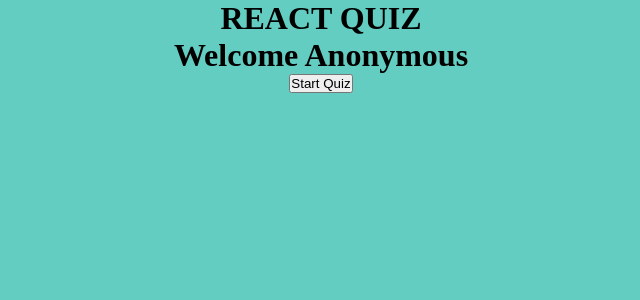
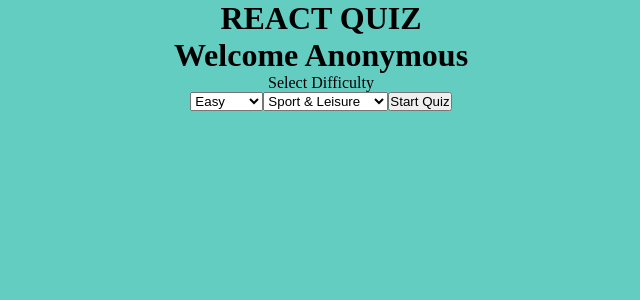
Before and after one commit to TheFullStackFred/fredrikstromberg-testing_typescipt-quiz_app, a React (Create React App) app: page /Quiz in a window 1280 px wide. Shown: the top 300 px of the page, without its empty margins (319-959 px from the left). Built offline with nearby package versions, Linux system fonts and the light colour scheme.

Commit message:
Something

```diff
--- a/src/components/QuestionCard.tsx
+++ b/src/components/QuestionCard.tsx
@@ -8,6 +8,7 @@ type Props = {
   questionNumber: number
   totalQuestions: number
 }
+
 export const QuestionCard = ({
   question,
   answers,
--- /dev/null
+++ b/src/constants/constants.ts
@@ -0,0 +1,35 @@
+const difficulties = ['easy', 'medium', 'hard']
+const shuffledDifficulties = Math.floor(Math.random() * difficulties.length)
+
+export const difficultiesOptions = [
+  { backendName: 'easy', displayName: 'Easy' },
+  { backendName: 'medium', displayName: 'Medium' },
+  { backendName: 'hard', displayName: 'Hard' },
+  { backendName: difficulties[shuffledDifficulties], displayName: 'Random' }
+]
+
+const categories = [
+  'arts_and_literature',
+  'film_and_tv',
+  'food_and_drink',
+  'general_knowledge',
+  'geography',
+  'history',
+  'music',
+  'science',
+  'society_and_culture',
+  'sport_and_leisure'
+]
+
+export const categoriesOptions = [
+  { backendName: 'Arts & Literature', displayName: 'Arts & Literature' },
+  { backendName: 'Film & TV', displayName: 'Film & TV' },
+  { backendName: 'Food & Drink', displayName: 'Food & Drink' },
+  { backendName: 'General Knowledge', displayName: 'General Knowledge' },
+  { backendName: 'Geography', displayName: 'Geography' },
+  { backendName: 'History', displayName: 'History' },
+  { backendName: 'Music', displayName: 'Music' },
+  { backendName: 'Science', displayName: 'Science' },
+  { backendName: 'Society & Culture', displayName: 'Society & Culture' },
+  { backendName: 'Sport & Leisure', displayName: 'Sport & Leisure' }
+]
--- a/src/pages/Quiz.tsx
+++ b/src/pages/Quiz.tsx
@@ -2,7 +2,13 @@ import { useState } from 'react'
 import { useContext } from 'react'
 import Context from '../context/Context'
 import { QuestionCard } from '../components/QuestionCard'
-import { fetchQuestions, QuestionsState } from '../../src/services/API'
+import {
+  fetchQuestions,
+  QuestionsState,
+  Difficulty,
+  Categories
+} from '../../src/services/API'
+import { difficultiesOptions, categoriesOptions } from '../constants/constants'
 
 export type AnswerObject = {
   question: string
@@ -20,6 +26,10 @@ export const Quiz = () => {
   const [userAnswers, setUserAnswers] = useState<AnswerObject[]>([])
   const [score, setScore] = useState(0)
   const [gameOver, setGameOver] = useState(true)
+  const [difficulty, setDifficulty] = useState('')
+  const [category, setCategory] = useState('')
+
+  const shuffledCategories = categoriesOptions.sort(() => Math.random() - 0.5)
 
   const { userName } = useContext(Context)
 
@@ -27,7 +37,10 @@ export const Quiz = () => {
     setLoading(true)
     setGameOver(false)
 
-    const newQuestions = await fetchQuestions()
+    const newQuestions = await fetchQuestions(
+      category as Categories,
+      difficulty as Difficulty
+    )
 
     setQuestions(newQuestions)
     setScore(0)
@@ -72,6 +85,27 @@ export const Quiz = () => {
     <div>
       <h1>REACT QUIZ</h1>
       <h1>Welcome {userName}</h1>
+      <p>Select Difficulty</p>
+
+      <select>
+        {difficultiesOptions.map((options, index) => (
+          <option
+            onClick={() => setDifficulty(options.backendName)}
+            key={index}
+          >
+            {options.displayName}
+          </option>
+        ))}
+      </select>
+
+      <select>
+        {shuffledCategories.slice(0, 3).map((options, index) => (
+          <option onClick={() => setCategory(options.backendName)} key={index}>
+            {options.displayName}
+          </option>
+        ))}
+      </select>
+
       {gameOver || userAnswers.length === TOTAL_QUESTIONS ? (
         <button onClick={startQuiz}>Start Quiz</button>
       ) : null}
@@ -93,7 +127,14 @@ export const Quiz = () => {
       !loading &&
       userAnswers.length === number + 1 &&
       number !== TOTAL_QUESTIONS - 1 ? (
-        <button onClick={nextQuestion}>Next Question</button>
+        <button
+          onClick={() => {
+            nextQuestion()
+            startQuiz()
+          }}
+        >
+          Next Question
+        </button>
       ) : null}
     </div>
   )
--- a/src/services/API.ts
+++ b/src/services/API.ts
@@ -1,6 +1,6 @@
 import { shuffleArray } from '../utilities/utils'
 
-export type Question = {
+export interface Question {
   category: string
   correctAnswer: string
   incorrectAnswers: string[]
@@ -16,13 +16,30 @@ export enum Difficulty {
   Hard = 'hard'
 }
 
+export enum Categories {
+  ArtsLiterature = 'Arts & Literature',
+  FilmTV = 'Film & TV',
+  FoodDrink = 'Food & Drink',
+  GeneralKnowledge = 'General Knowledge',
+  Geography = 'Geography',
+  History = 'History',
+  Music = 'Music',
+  Science = 'Science',
+  SocietyCulture = 'Society & Culture',
+  SportLeisure = 'Sport & Leisure'
+}
+
 export type QuestionsState = Question & { answers: string[] }
 
-export const fetchQuestions = async (): Promise<QuestionsState[]> => {
-  const url = `https://the-trivia-api.com/api/questions?limit=9
+export const fetchQuestions = async (
+  category: string,
+  difficulty: Difficulty
+): Promise<QuestionsState[]> => {
+  const url = `https://the-trivia-api.com/api/questions?categories=${category}&limit=1&difficulty=${difficulty}
   `
   const data = await (await fetch(url)).json()
   console.log(data)
+
   return data.map((question: Question) => ({
     ...question,
     answers: shuffleArray([
```
Also changed, not shown: helpers.js (+22 -5 lines).
